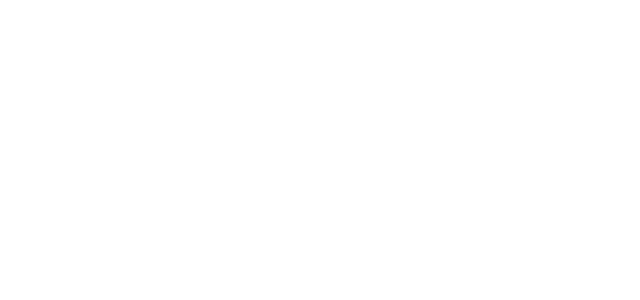
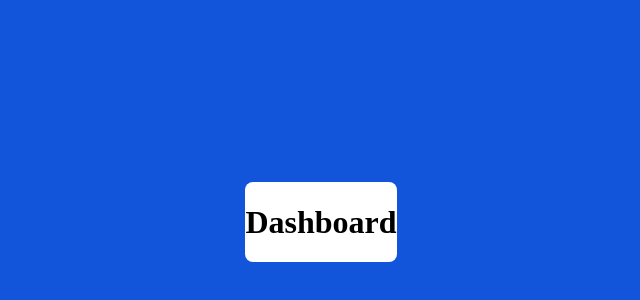
Before and after one commit to keralex/stock-app, a React (Vite) app: page / in a window 1280 px wide. Shown: the part 178-478 px from the top of the page, without its empty margins (319-959 px from the left). Built offline with nearby package versions, Linux system fonts and the light colour scheme.

Commit message:
add pageLayout component

```diff
--- a/package.json
+++ b/package.json
@@ -10,6 +10,12 @@
     "preview": "vite preview"
   },
   "dependencies": {
+    "@emotion/react": "^11.13.3",
+    "@emotion/styled": "^11.13.0",
+    "@fontsource/roboto": "^5.1.0",
+    "@mui/icons-material": "^6.1.1",
+    "@mui/material": "^6.1.1",
+    "@mui/x-data-grid": "^7.18.0",
     "react": "^18.3.1",
     "react-dom": "^18.3.1"
   },
--- a/src/App.tsx
+++ b/src/App.tsx
@@ -1,9 +1,9 @@
+import DashBoard from "./components/pages/Dashboard/Dashboard"
 
 function App() {
 
   return (
-    <>
-    </>
+    <DashBoard />
   )
 }
 
--- /dev/null
+++ b/src/components/pages/Dashboard/Dashboard.tsx
@@ -0,0 +1,11 @@
+import PageLayout from "../../templates/PageLayout"
+
+const DashBoard = () => {
+    return (
+        <PageLayout>
+            <h1>Dashboard</h1>
+        </PageLayout>
+    )
+}
+
+export default DashBoard;
--- /dev/null
+++ b/src/components/templates/PageLayout/PageLayout.styles.ts
@@ -0,0 +1,24 @@
+import { SxProps, Theme } from '@mui/system';
+
+const getContainerStyles = (): SxProps<Theme> => {
+    return {
+        display: 'flex',
+        alignItems: 'center',
+        justifyContent: 'center',
+        padding: '1rem 3rem',
+        margin: '0 auto',
+        width: '100%',
+        boxSizing: 'border-box',
+        height: '100%',
+        backgroundColor: 'primary.main'
+    };
+};
+
+const getBoxStyles = (): SxProps<Theme> => {
+    return {
+        backgroundColor: 'white',
+        borderRadius: '8px',
+    };
+};
+
+export { getContainerStyles, getBoxStyles };
--- /dev/null
+++ b/src/components/templates/PageLayout/PageLayout.tsx
@@ -0,0 +1,15 @@
+import { Box } from "@mui/material";
+import React from "react";
+import { getBoxStyles, getContainerStyles } from "./PageLayout.styles";
+
+const PageLayout: React.FC<{ children: React.ReactNode }> = ({ children }) => {
+
+    return (
+        <Box sx={getContainerStyles()}>
+            <Box sx={getBoxStyles()}>{children}</Box>
+        </Box>
+    )
+
+}
+
+export default PageLayout;
--- /dev/null
+++ b/src/components/templates/PageLayout/index.ts
@@ -0,0 +1,3 @@
+import PageLayout from "./PageLayout";
+
+export default PageLayout;
--- a/src/index.css
+++ b/src/index.css
@@ -1,3 +1,4 @@
+html,
 body,
 #root {
   height: 100%;
--- a/src/main.tsx
+++ b/src/main.tsx
@@ -1,10 +1,16 @@
 import { StrictMode } from 'react'
 import { createRoot } from 'react-dom/client'
+import { ThemeProvider } from '@mui/material/styles';
 import App from './App.tsx'
 import './index.css'
+import theme from './theme/theme.ts'
+
+
 
 createRoot(document.getElementById('root')!).render(
   <StrictMode>
-    <App />
+    <ThemeProvider theme={theme}>
+      <App />
+    </ThemeProvider>
   </StrictMode>,
 )
--- /dev/null
+++ b/src/theme/theme.ts
@@ -0,0 +1,17 @@
+import { createTheme } from '@mui/material/styles';
+
+const theme = createTheme({
+    palette: {
+        primary: {
+            main: '#1255DA',
+        },
+        secondary: {
+            main: '#5BC7F3',
+        },
+    },
+    typography: {
+        fontFamily: 'Roboto, Arial, sans-serif',
+    },
+});
+
+export default theme;
```
Also changed, not shown: src/components/pages/Dashboard/index.tsx (added), 1 other file (tests, documents, lock files or other folders).
